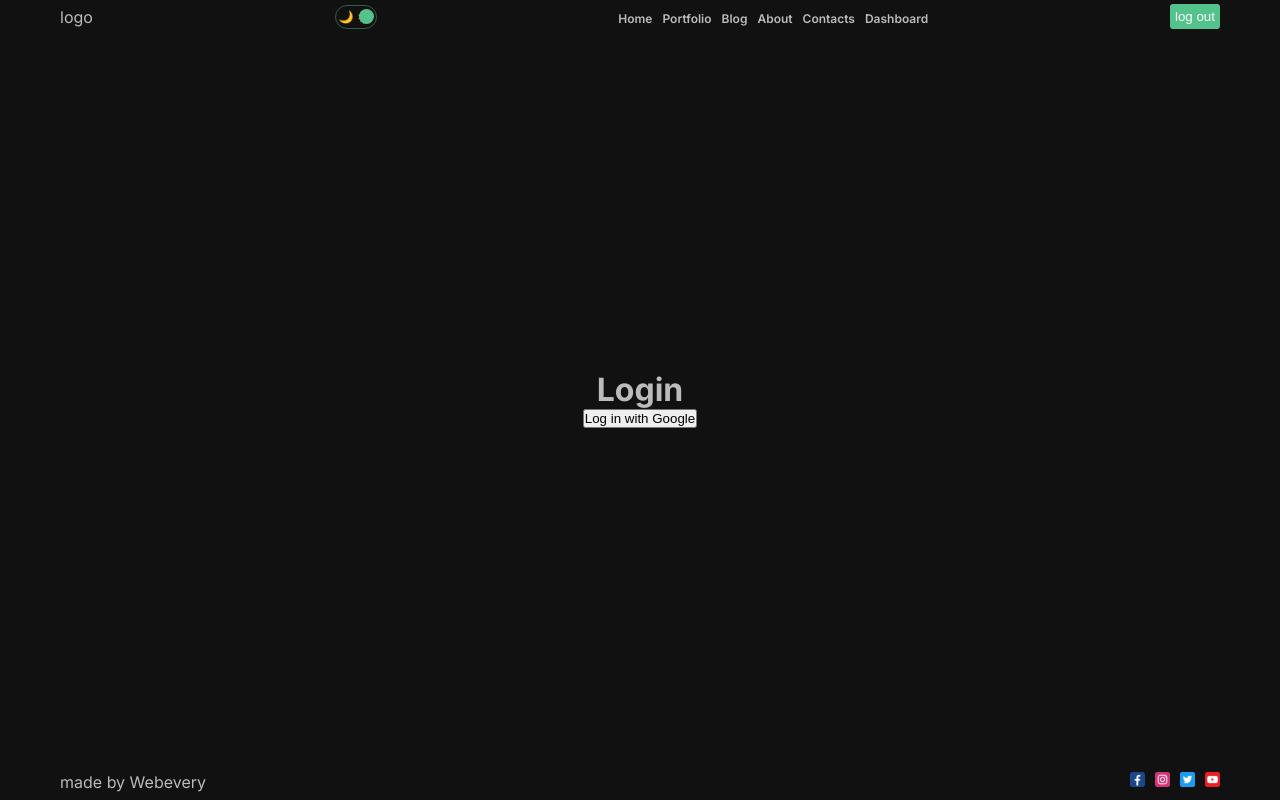
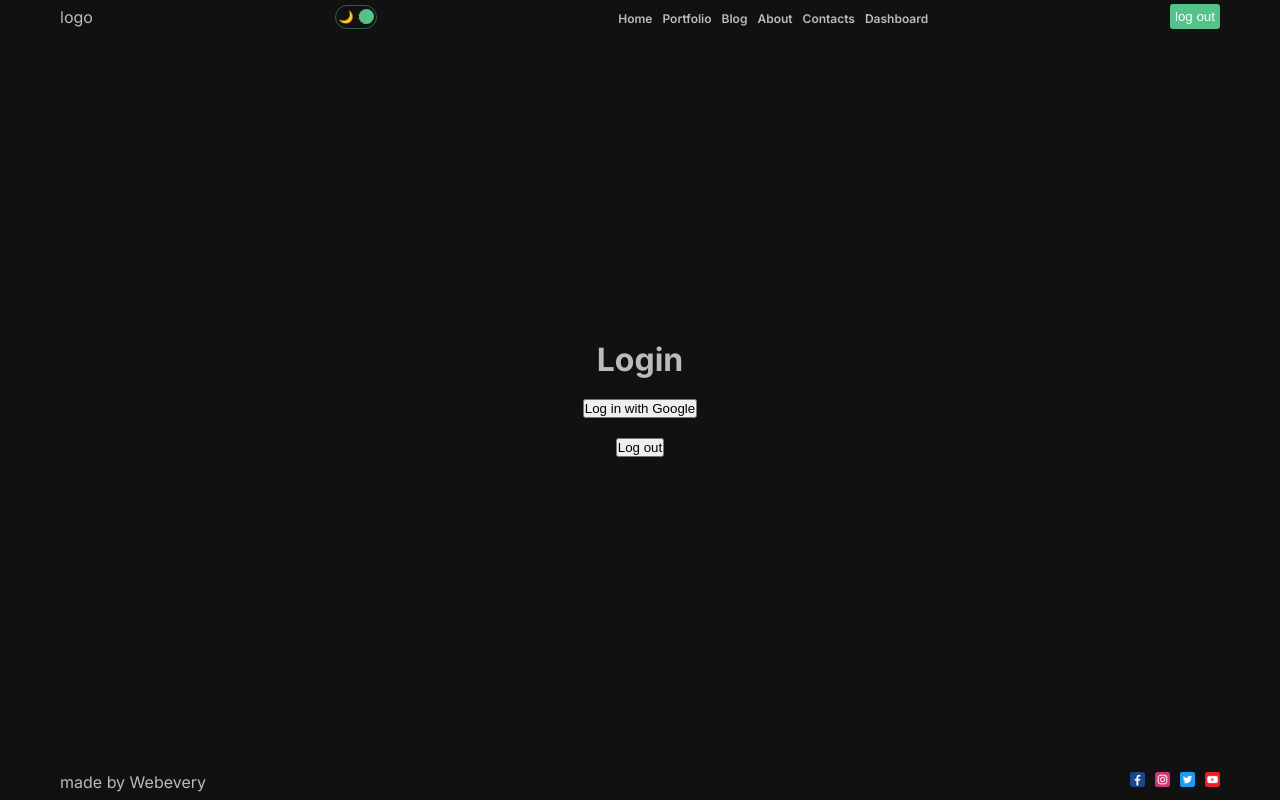
Before and after one commit to NatalaBoiko/mynext-lama-dev, a Next.js app: page /dashboard/login in a window 1280 px wide. Built offline with nearby package versions, Linux system fonts and the light colour scheme; no server answers.

Commit message:
google auth 2

```diff
--- a/src/app/(pages)/dashboard/(auth)/login/page.jsx
+++ b/src/app/(pages)/dashboard/(auth)/login/page.jsx
@@ -2,15 +2,20 @@
 
 import React from "react";
 import styles from "./page.module.css";
-import { signIn } from "next-auth/react";
+import { signIn, signOut, useSession } from "next-auth/react";
 
 const Login = () => {
-  // const session = useSession();
-  // console.log(session);
+  const session = useSession();
+
+  console.log(session);
+
   return (
     <>
       <h1 className={styles.main}>Login</h1>
+      <br />
       <button onClick={() => signIn("google")}>Log in with Google</button>
+      <br />
+      <button onClick={() => signOut("google")}>Log out </button>
     </>
   );
 };
--- a/src/app/(pages)/dashboard/page.jsx
+++ b/src/app/(pages)/dashboard/page.jsx
@@ -6,8 +6,8 @@ import styles from "./page.module.css";
 import { useSession } from "next-auth/react";
 
 const Dashboard = () => {
-  const session = useSession();
-  console.log(session);
+  // const session = useSession();
+  // console.log(session);
 
   return (
     <>
```
Also changed, not shown: 1 other file (tests, documents, lock files or other folders).
